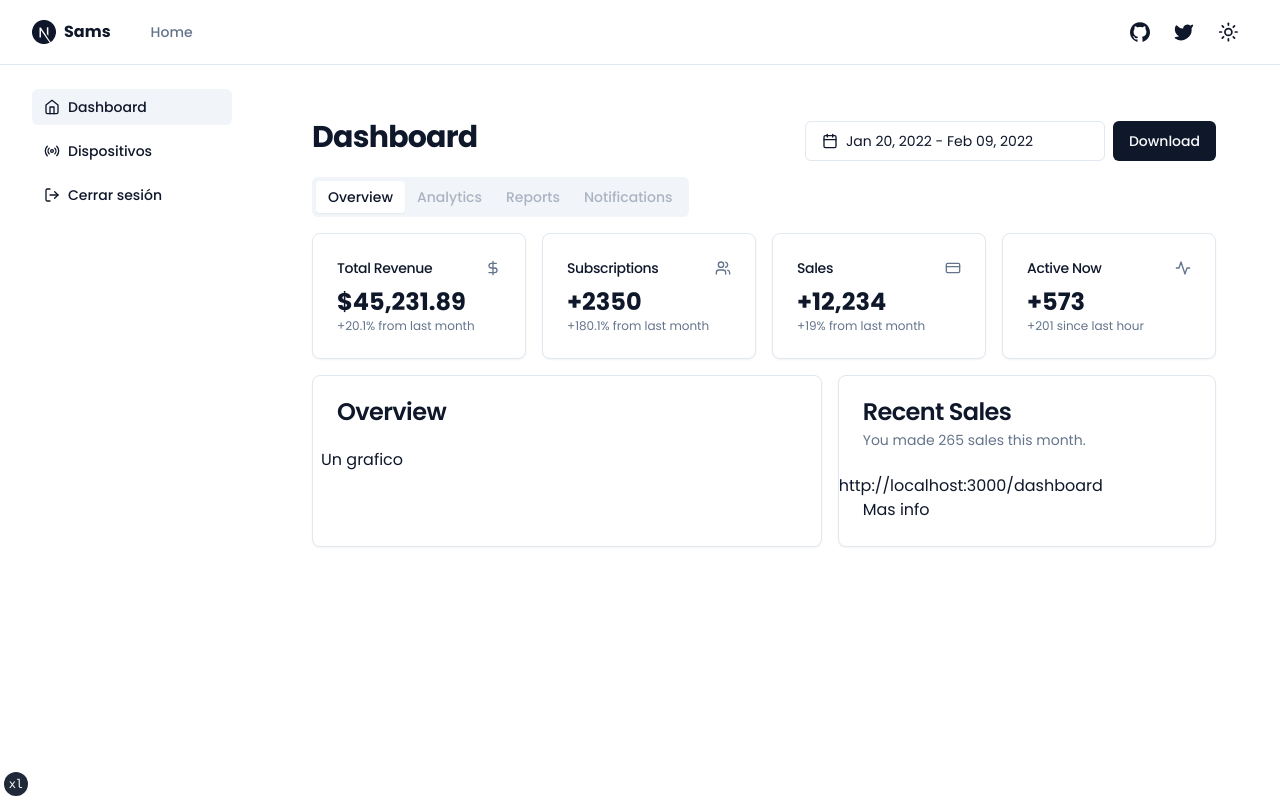
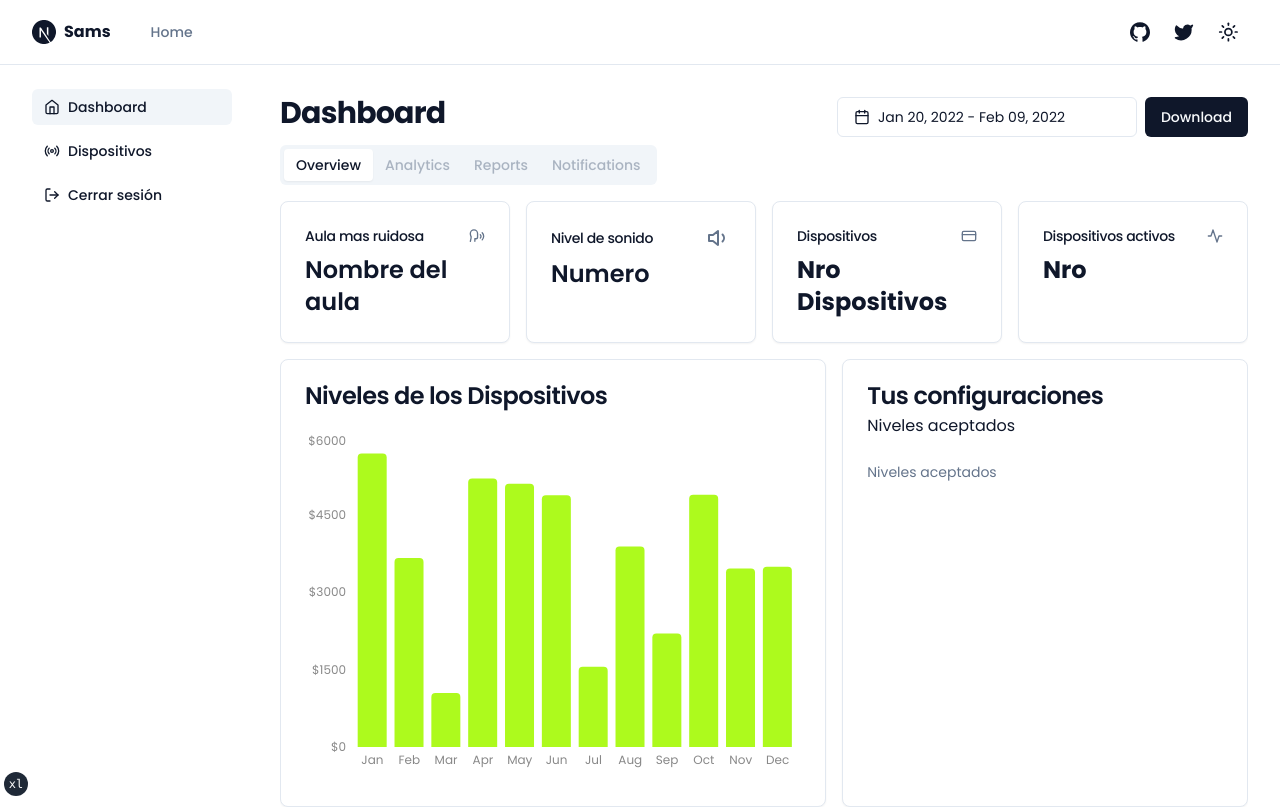
Before and after one commit to SimonVillalonIT/sams-arduino2, a Next.js app in the folder Website/: page /dashboard in a window 1280 px wide. Built offline with nearby package versions, Linux system fonts and the light colour scheme.

Commit message:
Little changes

```diff
--- a/Website/app/dashboard/layout.tsx
+++ b/Website/app/dashboard/layout.tsx
@@ -23,7 +23,7 @@ function DashboardLayout({ children }: PropsWithChildren) {
   }, [])
   return (
     <div className="container grid flex-1 gap-12 md:grid-cols-[200px_1fr]">
-      <aside className="hidden w-[200px] flex-col md:flex">
+      <aside className="hidden w-[200px] flex-col sticky md:flex">
         <DashboardNav />
       </aside>
       <main className="flex w-full flex-1 flex-col overflow-hidden">
--- a/Website/app/dashboard/page.tsx
+++ b/Website/app/dashboard/page.tsx
@@ -1,13 +1,22 @@
 "use client"
+
+import { Volume1 } from "lucide-react"
+
 import { Button } from "@/components/ui/button"
-import { Card, CardContent, CardDescription, CardHeader, CardTitle } from "@/components/ui/card"
+import {
+  Card,
+  CardContent,
+  CardDescription,
+  CardHeader,
+  CardTitle,
+} from "@/components/ui/card"
 import { Tabs, TabsContent, TabsList, TabsTrigger } from "@/components/ui/tabs"
-import {DatePickerWithRange} from "@/components/date-range-picker"
+import Graph from "@/components/dashboard/graph"
+import { DatePickerWithRange } from "@/components/date-range-picker"
 
 const Dashboard = () => {
   return (
-    <section className="grid items-start gap-8">
-       <div className="flex-1 space-y-4 p-8 pt-6">
+    <section className="grid items-start gap-2">
       <div className="flex items-center justify-between space-y-2">
         <h2 className="text-3xl font-bold tracking-tight">Dashboard</h2>
         <div className="flex items-center space-x-2">
@@ -33,58 +42,45 @@ const Dashboard = () => {
             <Card>
               <CardHeader className="flex flex-row items-center justify-between space-y-0 pb-2">
                 <CardTitle className="text-sm font-medium">
-                      Total Revenue
+                  Aula mas ruidosa
                 </CardTitle>
                 <svg
                   xmlns="http://www.w3.org/2000/svg"
+                  width="16"
+                  height="16"
                   viewBox="0 0 24 24"
                   fill="none"
                   stroke="currentColor"
-                      strokeLinecap="round"
-                      strokeLinejoin="round"
-                      strokeWidth="2"
-                      className="h-4 w-4 text-muted-foreground"
+                  stroke-width="2"
+                  stroke-linecap="round"
+                  stroke-linejoin="round"
+                  className="lucide lucide-speech text-muted-foreground"
                 >
-                      <path d="M12 2v20M17 5H9.5a3.5 3.5 0 0 0 0 7h5a3.5 3.5 0 0 1 0 7H6" />
+                  <path d="M8.8 20v-4.1l1.9.2a2.3 2.3 0 0 0 2.164-2.1V8.3A5.37 5.37 0 0 0 2 8.25c0 2.8.656 3.054 1 4.55a5.77 5.77 0 0 1 .029 2.758L2 20" />
+                  <path d="M19.8 17.8a7.5 7.5 0 0 0 .003-10.603" />
+                  <path d="M17 15a3.5 3.5 0 0 0-.025-4.975" />
                 </svg>
               </CardHeader>
               <CardContent>
-                    <div className="text-2xl font-bold">$45,231.89</div>
-                    <p className="text-xs text-muted-foreground">
-                      +20.1% from last month
-                    </p>
+                <div className="text-2xl font-semibold">Nombre del aula</div>
               </CardContent>
             </Card>
             <Card>
               <CardHeader className="flex flex-row items-center justify-between space-y-0 pb-2">
                 <CardTitle className="text-sm font-medium">
-                      Subscriptions
+                  Nivel de sonido
                 </CardTitle>
-                    <svg
-                      xmlns="http://www.w3.org/2000/svg"
-                      viewBox="0 0 24 24"
-                      fill="none"
-                      stroke="currentColor"
-                      strokeLinecap="round"
-                      strokeLinejoin="round"
-                      strokeWidth="2"
-                      className="h-4 w-4 text-muted-foreground"
-                    >
-                      <path d="M16 21v-2a4 4 0 0 0-4-4H6a4 4 0 0 0-4 4v2" />
-                      <circle cx="9" cy="7" r="4" />
-                      <path d="M22 21v-2a4 4 0 0 0-3-3.87M16 3.13a4 4 0 0 1 0 7.75" />
-                    </svg>
+                <Volume1 className="text-base text-muted-foreground" />
               </CardHeader>
               <CardContent>
-                    <div className="text-2xl font-bold">+2350</div>
-                    <p className="text-xs text-muted-foreground">
-                      +180.1% from last month
-                    </p>
+                <div className="text-2xl font-semibold">Numero</div>
               </CardContent>
             </Card>
             <Card>
               <CardHeader className="flex flex-row items-center justify-between space-y-0 pb-2">
-                    <CardTitle className="text-sm font-medium">Sales</CardTitle>
+                <CardTitle className="text-sm font-medium">
+                  Dispositivos
+                </CardTitle>
                 <svg
                   xmlns="http://www.w3.org/2000/svg"
                   viewBox="0 0 24 24"
@@ -100,16 +96,13 @@ const Dashboard = () => {
                 </svg>
               </CardHeader>
               <CardContent>
-                    <div className="text-2xl font-bold">+12,234</div>
-                    <p className="text-xs text-muted-foreground">
-                      +19% from last month
-                    </p>
+                <div className="text-2xl font-bold">Nro Dispositivos</div>
               </CardContent>
             </Card>
             <Card>
               <CardHeader className="flex flex-row items-center justify-between space-y-0 pb-2">
                 <CardTitle className="text-sm font-medium">
-                      Active Now
+                  Dispositivos activos
                 </CardTitle>
                 <svg
                   xmlns="http://www.w3.org/2000/svg"
@@ -125,37 +118,31 @@ const Dashboard = () => {
                 </svg>
               </CardHeader>
               <CardContent>
-                    <div className="text-2xl font-bold">+573</div>
-                    <p className="text-xs text-muted-foreground">
-                      +201 since last hour
-                    </p>
+                <div className="text-2xl font-bold">Nro</div>
               </CardContent>
             </Card>
           </div>
           <div className="grid gap-4 md:grid-cols-2 lg:grid-cols-7">
             <Card className="col-span-4">
               <CardHeader>
-                    <CardTitle>Overview</CardTitle>
+                <CardTitle>Niveles de los Dispositivos</CardTitle>
               </CardHeader>
               <CardContent className="pl-2">
-                  <p>Un grafico</p>
+                <Graph />
               </CardContent>
             </Card>
             <Card className="col-span-3">
               <CardHeader>
-                    <CardTitle>Recent Sales</CardTitle>
-                    <CardDescription>
-                      You made 265 sales this month.
-                    </CardDescription>
-                  </CardHeader>http://localhost:3000/dashboard
+                <CardTitle>Tus configuraciones</CardTitle>
+                <h1>Niveles aceptados</h1>
+              </CardHeader>
               <CardContent>
-                  <h1>Mas info</h1>
+                <CardDescription>Niveles aceptados</CardDescription>
               </CardContent>
             </Card>
           </div>
         </TabsContent>
       </Tabs>
-        </div>
     </section>
   )
 }
--- /dev/null
+++ b/Website/components/dashboard/graph.tsx
@@ -0,0 +1,78 @@
+"use client"
+
+import { Bar, BarChart, ResponsiveContainer, XAxis, YAxis } from "recharts"
+
+const data = [
+  {
+    name: "Jan",
+    total: Math.floor(Math.random() * 5000) + 1000,
+  },
+  {
+    name: "Feb",
+    total: Math.floor(Math.random() * 5000) + 1000,
+  },
+  {
+    name: "Mar",
+    total: Math.floor(Math.random() * 5000) + 1000,
+  },
+  {
+    name: "Apr",
+    total: Math.floor(Math.random() * 5000) + 1000,
+  },
+  {
+    name: "May",
+    total: Math.floor(Math.random() * 5000) + 1000,
+  },
+  {
+    name: "Jun",
+    total: Math.floor(Math.random() * 5000) + 1000,
+  },
+  {
+    name: "Jul",
+    total: Math.floor(Math.random() * 5000) + 1000,
+  },
+  {
+    name: "Aug",
+    total: Math.floor(Math.random() * 5000) + 1000,
+  },
+  {
+    name: "Sep",
+    total: Math.floor(Math.random() * 5000) + 1000,
+  },
+  {
+    name: "Oct",
+    total: Math.floor(Math.random() * 5000) + 1000,
+  },
+  {
+    name: "Nov",
+    total: Math.floor(Math.random() * 5000) + 1000,
+  },
+  {
+    name: "Dec",
+    total: Math.floor(Math.random() * 5000) + 1000,
+  },
+]
+
+export default function Overview() {
+  return (
+    <ResponsiveContainer width="100%" height={350}>
+      <BarChart data={data}>
+        <XAxis
+          dataKey="name"
+          stroke="#888888"
+          fontSize={12}
+          tickLine={false}
+          axisLine={false}
+        />
+        <YAxis
+          stroke="#888888"
+          fontSize={12}
+          tickLine={false}
+          axisLine={false}
+          tickFormatter={(value) => `$${value}`}
+        />
+        <Bar dataKey="total" fill="#adfa1d" radius={[4, 4, 0, 0]} />
+      </BarChart>
+    </ResponsiveContainer>
+  )
+}
--- a/Website/package.json
+++ b/Website/package.json
@@ -37,6 +37,7 @@
     "react-day-picker": "^8.9.1",
     "react-dom": "^18.2.0",
     "react-hook-form": "^7.48.2",
+    "recharts": "^2.9.3",
     "sharp": "^0.31.3",
     "socket.io-client": "^4.7.2",
     "tailwind-merge": "^1.13.2",
```
Also changed, not shown: 1 other file (tests, documents, lock files or other folders). Lines whose indentation alone changed are shown as unchanged.
